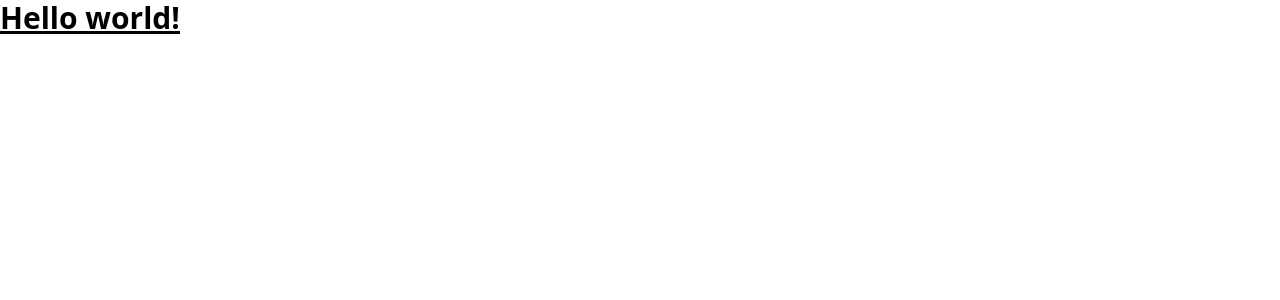
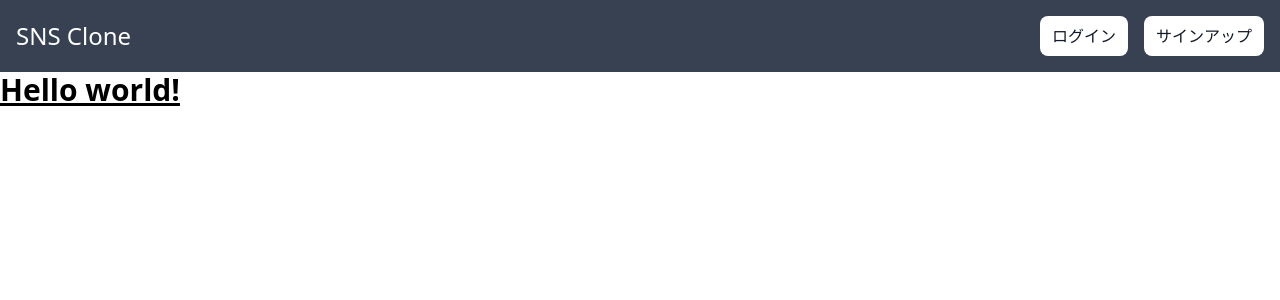
Before and after one commit to minntoko/nextjs-sns, a Next.js app in the folder client/: page / in a window 1280 px wide. Shown: the top 300 px of the page. Built offline with nearby package versions, Linux system fonts and the light colour scheme.

Commit message:
add: Navbarを追加

```diff
--- /dev/null
+++ b/client/src/components/Navbar.tsx
@@ -0,0 +1,34 @@
+import Link from "next/link";
+import React from "react";
+
+const Navbar = () => {
+  return (
+    <header className="bg-gray-700 p-4 text-white">
+      <div className="container mx-auto flex justify-between items-center">
+        <h1 className="font-semibold text-xl">
+          <Link href="/" className="text-2xl font-medium">SNS Clone</Link>
+        </h1>
+        <nav>
+          <ul className="flex space-x-4">
+            <>
+              <Link
+                href="/login"
+                className="bg-white text-gray-900 py-2 px-3 rounded-lg font-medium"
+              >
+                ログイン
+              </Link>
+              <Link
+                href="/signup"
+                className="bg-white text-gray-900 py-2 px-3 rounded-lg font-medium"
+              >
+                サインアップ
+              </Link>
+            </>
+          </ul>
+        </nav>
+      </div>
+    </header>
+  );
+};
+
+export default Navbar;
--- a/client/src/pages/_app.tsx
+++ b/client/src/pages/_app.tsx
@@ -1,6 +1,12 @@
-import '@/styles/globals.css'
-import type { AppProps } from 'next/app'
+import Navbar from "@/components/Navbar";
+import "@/styles/globals.css";
+import type { AppProps } from "next/app";
 
 export default function App({ Component, pageProps }: AppProps) {
-  return <Component {...pageProps} />
+  return (
+    <>
+      <Navbar />
+      <Component {...pageProps} />
+    </>
+  );
 }
```
